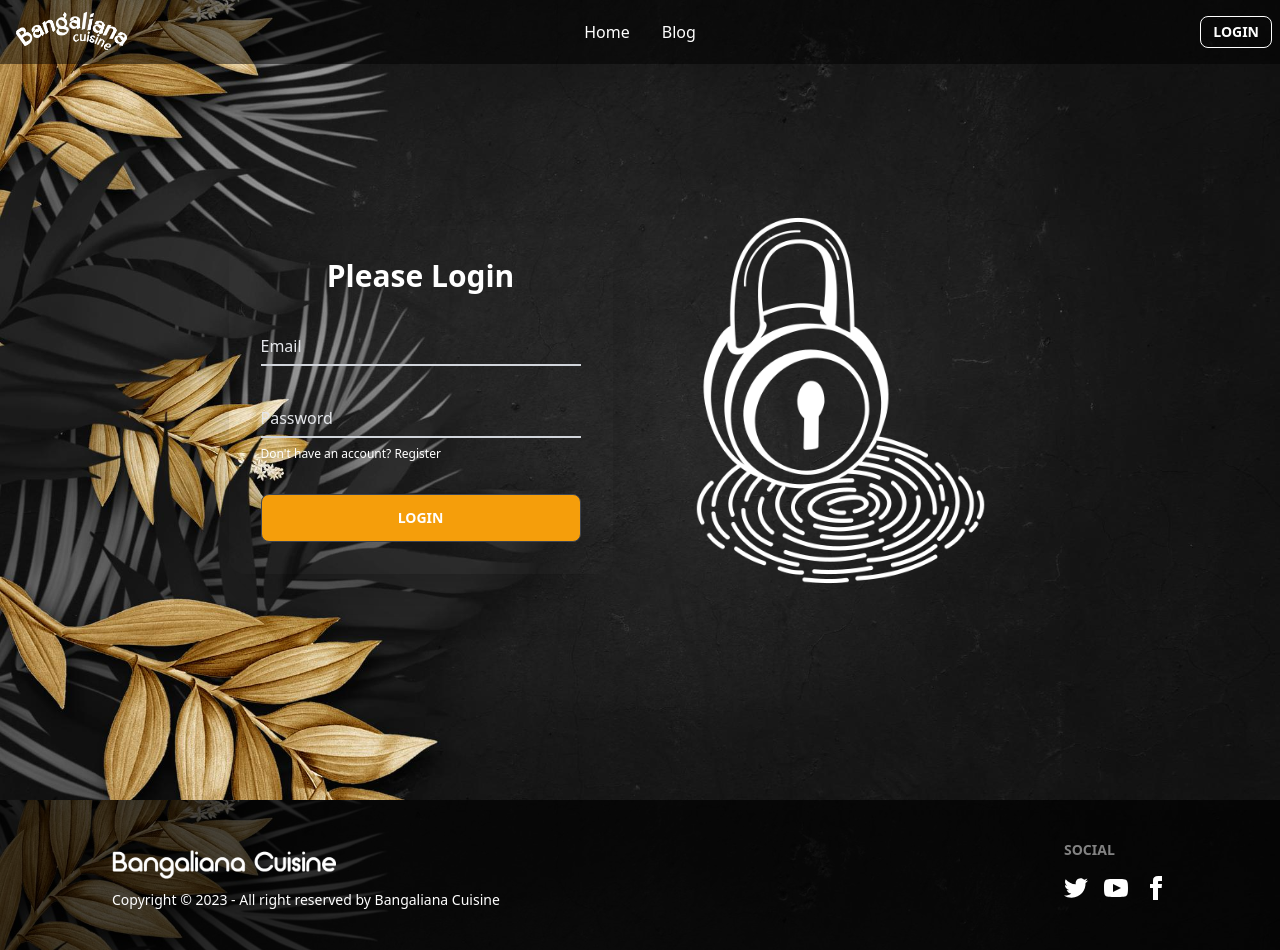
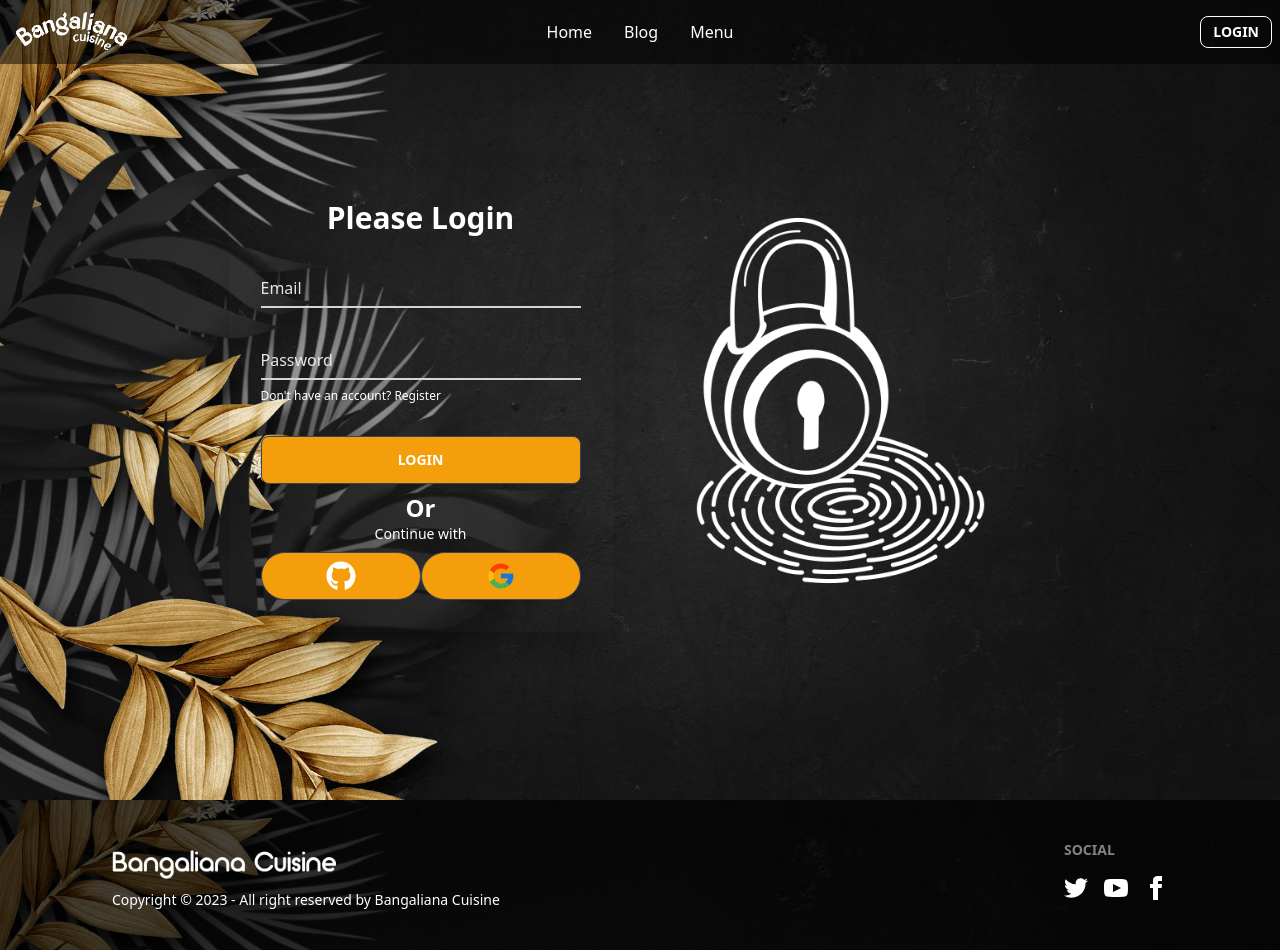
Before and after one commit to the-pujon/bangaliana-cuisine-client, a React (Vite) app: page /login in a window 1280 px wide. Built offline with nearby package versions, Linux system fonts and the light colour scheme; no server answers.

Commit message:
google login and github login added

```diff
--- a/src/Provider/AuthProvider.jsx
+++ b/src/Provider/AuthProvider.jsx
@@ -1,16 +1,21 @@
 import React, { createContext, useEffect, useState } from "react";
 import app from "../firebase/firebase.config";
 import {
+  GithubAuthProvider,
+  GoogleAuthProvider,
   createUserWithEmailAndPassword,
   getAuth,
   onAuthStateChanged,
   signInWithEmailAndPassword,
+  signInWithPopup,
   signOut,
 } from "firebase/auth";
 
 export const AuthContext = createContext();
 
 const auth = getAuth(app);
+const googleProvider = new GoogleAuthProvider();
+const githubProvider = new GithubAuthProvider();
 
 const AuthProvider = ({ children }) => {
   const [loggedUser, setLoggedUser] = useState(null);
@@ -27,6 +32,14 @@ const AuthProvider = ({ children }) => {
     setLoading(true);
 
     return signInWithEmailAndPassword(auth, email, password);
+  };
+
+  const LogInWithGoogle = () => {
+    return signInWithPopup(auth, googleProvider);
+  };
+
+  const LogInWithGithub = () => {
+    return signInWithPopup(auth, githubProvider);
   };
 
   const logOut = () => {
@@ -46,6 +59,8 @@ const AuthProvider = ({ children }) => {
   }, []);
 
   const userInfo = {
+    LogInWithGithub,
+    LogInWithGoogle,
     signUpWithEmail,
     loginWithEmail,
     logOut,
--- a/src/components/About/About.scss
+++ b/src/components/About/About.scss
@@ -1,7 +1,7 @@
 .res__about {
     margin-top: 7rem;
     width: 100%;
-    height: 100vh;
+    //height: 100vh;
     background: rgba(0, 0, 0, .6);
 
     .res__about-container {
--- a/src/components/Chefs/Chefs.jsx
+++ b/src/components/Chefs/Chefs.jsx
@@ -38,9 +38,7 @@ const Chefs = () => {
                   {chef.likes}
                 </p>
                 <Link to={`/chefs/${chef.id}`} state={{ chef }}>
-                  <button className="btn bg-amber-500">
-                    View Recipes Button
-                  </button>
+                  <button className="btn bg-amber-500">View Recipes</button>
                 </Link>
               </div>
             </div>
--- a/src/components/Navbar/Navbar.jsx
+++ b/src/components/Navbar/Navbar.jsx
@@ -50,6 +50,9 @@ const Navbar = () => {
               <li>
                 <NavLink to="/blog">Blog</NavLink>
               </li>
+              <li>
+                <NavLink to="/menu">Menu</NavLink>
+              </li>
             </ul>
           </div>
           <img src={logo} alt="" className="w-32" />
@@ -64,6 +67,10 @@ const Navbar = () => {
 
             <li>
               <NavLink to="/blog">Blog</NavLink>
+            </li>
+
+            <li>
+              <NavLink to="/menu">Menu</NavLink>
             </li>
           </ul>
         </div>
--- a/src/index.css
+++ b/src/index.css
@@ -13,3 +13,21 @@
   scroll-behavior: smooth;
   overflow-x: hidden;
 }
+
+:root ::-webkit-scrollbar {
+  width: 1px;
+}
+
+:root ::-webkit-scrollbar-track {
+  background: black;
+  border-radius: 10px;
+}
+
+:root ::-webkit-scrollbar-thumb {
+  background: #f59e0b;
+  border-radius: 10px;
+}
+
+:root ::-webkit-scrollbar-thumb:hover {
+  background: #555;
+}
--- a/src/pages/ChefPage/ChefPage.jsx
+++ b/src/pages/ChefPage/ChefPage.jsx
@@ -151,7 +151,7 @@ const ChefPage = () => {
                     </div>
                   </div>
                   <div className="modal-action">
-                    <label htmlFor={recipe.id} className="btn">
+                    <label htmlFor={recipe.id} className="btn bg-amber-500">
                       Close
                     </label>
                   </div>
--- a/src/pages/Login/Login.jsx
+++ b/src/pages/Login/Login.jsx
@@ -3,17 +3,20 @@ import login from "../../assets/data-protection.png";
 import { Link, useLocation, useNavigate } from "react-router-dom";
 import { AuthContext } from "../../Provider/AuthProvider";
 import { Toaster, toast } from "react-hot-toast";
+import { FcGoogle } from "react-icons/fc";
+import { FaGithub } from "react-icons/fa";
 
 const Login = () => {
   const [error, setError] = useState(null);
 
-  const { loginWithEmail } = useContext(AuthContext);
+  const { loginWithEmail, LogInWithGithub, LogInWithGoogle } =
+    useContext(AuthContext);
 
   const location = useLocation();
 
   const path = location.state?.location?.pathname || "/";
 
-  console.log(location);
+  //console.log(location);
 
   const navigate = useNavigate();
 
@@ -40,6 +43,50 @@ const Login = () => {
           setError("Wrong password");
         }
 
+        //setError(error.massege)
+        console.log(error.message === "Firebase: Error (auth/user-not-found).");
+      });
+  };
+
+  const handleGoogle = (e) => {
+    e.preventDefault();
+
+    //const form = e.target;
+    //const email = form.email.value;
+    //const password = form.password.value;
+
+    LogInWithGoogle()
+      .then((result) => {
+        console.log(result.user);
+
+        setError(null);
+        toast.success("login successful");
+
+        navigate(path);
+      })
+      .catch((error) => {
+        //setError(error.massege)
+        console.log(error.message === "Firebase: Error (auth/user-not-found).");
+      });
+  };
+
+  const handleGithub = (e) => {
+    e.preventDefault();
+
+    //const form = e.target;
+    //const email = form.email.value;
+    //const password = form.password.value;
+
+    LogInWithGithub()
+      .then((result) => {
+        console.log(result.user);
+
+        setError(null);
+        toast.success("login successful");
+
+        navigate(path);
+      })
+      .catch((error) => {
         //setError(error.massege)
         console.log(error.message === "Firebase: Error (auth/user-not-found).");
       });
@@ -72,13 +119,13 @@ const Login = () => {
           },
         }}
       />
-      <div className="hero min-h-screen bg-transparent">
+      <div className="hero min-h-screen bg-none">
         <div className="hero-content flex-col lg:flex-row-reverse">
           <div className="text-center lg:text-left text-white">
             <img src={login} alt="" />
           </div>
           <div className="card flex-shrink-0 w-full max-w-sm shadow-2xl bg-transparent ">
-            <form onSubmit={handleLogin} className="card-body">
+            <form onSubmit={handleLogin} className="card-body bg-transparent">
               <div className="text-3xl text-center text-white font-semibold">
                 Please Login
               </div>
@@ -128,6 +175,27 @@ const Login = () => {
                   Login
                 </button>
               </div>
+
+              <div className="text-white text-2xl text-center font-semibold">
+                Or
+              </div>
+              <div className="text-white text-center -mt-2 text-sm">
+                Continue with{" "}
+              </div>
+              <div className="form-control flex flex-row ">
+                <div
+                  onClick={handleGithub}
+                  className="btn rounded-full flex-1 bg-amber-500 "
+                >
+                  <FaGithub className="text-3xl" />
+                </div>
+                <div
+                  onClick={handleGoogle}
+                  className="btn rounded-full flex-1 bg-amber-500 "
+                >
+                  <FcGoogle className="text-3xl" />
+                </div>
+              </div>
             </form>
           </div>
         </div>
--- /dev/null
+++ b/src/pages/MenuPage/MenuPage.jsx
@@ -0,0 +1,19 @@
+import React from "react";
+import Navbar from "../../components/Navbar/Navbar";
+import Footer from "../../components/Footer/Footer";
+
+const MenuPage = () => {
+  return (
+    <div>
+      <Navbar />
+      <div className="text-white text-3xl p-16 h-screen">
+        MenuPage Coming Soon
+      </div>
+      <div>
+        <Footer />
+      </div>
+    </div>
+  );
+};
+
+export default MenuPage;
--- a/src/router/Router.jsx
+++ b/src/router/Router.jsx
@@ -8,6 +8,7 @@ import Login from "../pages/Login/Login";
 import SignUp from "../pages/SignUp/SignUp";
 import ChefPage from "../pages/ChefPage/ChefPage";
 import PrivateRouter from "./PrivateRouter";
+import MenuPage from "../pages/MenuPage/MenuPage";
 
 const router = createBrowserRouter([
   {
@@ -46,6 +47,10 @@ const router = createBrowserRouter([
     path: "/blog",
     element: <Blog />,
   },
+  {
+    path: "/menu",
+    element: <MenuPage />,
+  },
 ]);
 
 export default router;
```
